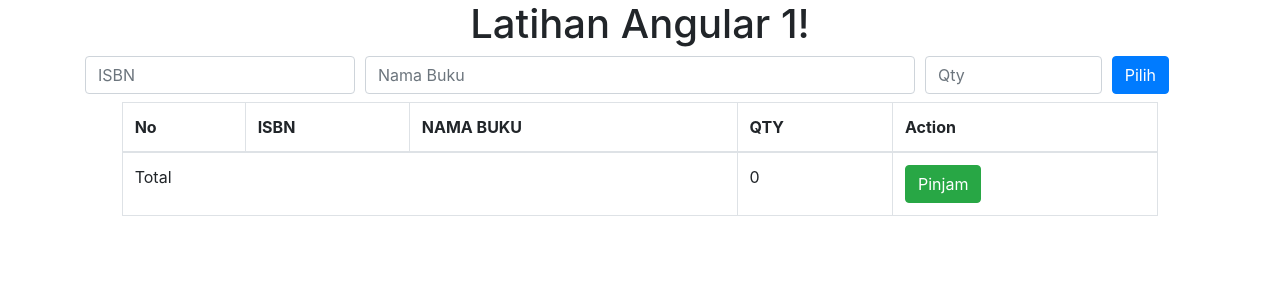
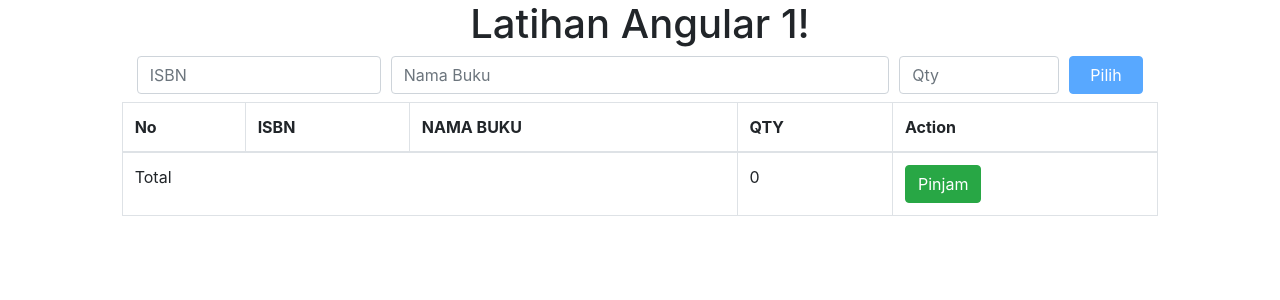
Before and after one commit to ariyaagustian/LatihanAngularSatu, an Angular app: page /reactive-buku in a window 1280 px wide. Before the commit this address led to /. Shown: the top 300 px of the page. Built offline with nearby package versions, Linux system fonts and the light colour scheme.

Commit message:
Add Reactive Form Buku

```diff
--- a/src/app/app-routing.module.ts
+++ b/src/app/app-routing.module.ts
@@ -1,7 +1,14 @@
 import { NgModule } from '@angular/core';
 import { Routes, RouterModule } from '@angular/router';
+import {BukuComponent} from './buku/buku.component';
+import {ReactiveBukuComponent} from './reactive-buku/reactive-buku.component';
 
-const routes: Routes = [];
+const routes: Routes = [
+  {path: 'buku', component: BukuComponent},
+  {path: 'reactive-buku', component: ReactiveBukuComponent}
+];
+
+
 
 @NgModule({
   imports: [RouterModule.forRoot(routes)],
--- a/src/app/app.component.html
+++ b/src/app/app.component.html
@@ -4,8 +4,7 @@
  {{ title }}!
   </h1>
 </div>
+<div>
+  <router-outlet></router-outlet>
 
-
-<app-buku></app-buku>
-
-<router-outlet></router-outlet>
+</div>
--- a/src/app/buku/buku-pilih/buku-pilih.component.html
+++ b/src/app/buku/buku-pilih/buku-pilih.component.html
@@ -15,7 +15,7 @@
             <input type="number" class="form-control mb-2" [(ngModel)]="bukuInfo.qty" id="qty" placeholder="Qty" >
           </div>
           <div class="col-sm-1">
-            <button type="button" class="btn btn-primary mb-2" (click)="pilihBuku()">Pilih</button>
+            <button type="button" class="btn btn-primary btn-block mb-2" (click)="pilihBuku()">Pilih</button>
           </div>
         </div>
     </div>
--- /dev/null
+++ b/src/app/reactive-buku/reactive-buku.component.css
@@ -0,0 +1,6 @@
+input.ng-invalid.ng-touched{
+  border: 1px solid red;
+}
+span.help-block{
+  color: red;
+}
--- /dev/null
+++ b/src/app/reactive-buku/reactive-buku.component.html
@@ -0,0 +1,77 @@
+ <div class="col-sm-10 offset-sm-1">
+    <form [formGroup]="bukuForm" (ngSubmit)="kirim()" id="form-group">
+    <div class="col-sm-12">
+      <div class="form-row align-items-center">
+        <div class="col-sm-3">
+          <label class="sr-only">ISBN</label>
+          <input type="text" class="form-control mb-2" [formControlName]="'isbn'" id="ISBN" placeholder="ISBN" >
+          <span *ngIf="!bukuForm.get('isbn').valid && bukuForm.get('isbn').touched" class="help-block">
+            <span *ngIf="bukuForm.get('isbn').errors['required']">
+              Wajib Diisi!
+            </span>
+            <span *ngIf="bukuForm.get('isbn').errors['blank']">
+              Tidak Boleh Kosong!
+            </span>
+          </span>
+        </div>
+        <div class="col-sm-6">
+          <label class="sr-only">NAMA BUKU</label>
+          <input type="text" class="form-control mb-2" [formControlName]="'namaBuku'" id="nama-buku" placeholder="Nama Buku" >
+          <span *ngIf="!bukuForm.get('namaBuku').valid && bukuForm.get('namaBuku').touched" class="help-block">
+            <span *ngIf="bukuForm.get('namaBuku').errors['required']">
+              Wajib Diisi!
+            </span>
+            <span *ngIf="bukuForm.get('namaBuku').errors['blank']">
+              Tidak Boleh Kosong!
+            </span>
+          </span>
+        </div>
+        <div class="col-sm-2">
+          <label class="sr-only">QTY</label>
+          <input type="number" class="form-control mb-2" [formControlName]="'qty'" id="qty" placeholder="Qty" >
+          <span *ngIf="!bukuForm.get('qty').valid && bukuForm.get('qty').touched" class="help-block">
+            <span *ngIf="bukuForm.get('qty').errors['required']">
+              Wajib Diisi!
+            </span>
+            <span *ngIf="bukuForm.get('qty').errors['blank']">
+              Tidak Boleh Kosong!
+            </span>
+          </span>
+        </div>
+        <div class="col-sm-1">
+          <button type="submit" class="btn btn-primary btn-block mb-2" [disabled]="!bukuForm.valid">Pilih</button>
+        </div>
+      </div>
+    </div>
+    </form>
+  </div>
+
+<div class="col-sm-10 offset-sm-1">
+  <table class="table table-striped table-bordered table-hover">
+    <thead>
+    <tr>
+      <th scope="col">No</th>
+      <th scope="col">ISBN</th>
+      <th scope="col">NAMA BUKU</th>
+      <th scope="col">QTY</th>
+      <th scope="col">Action</th>
+    </tr>
+    </thead>
+    <tbody>
+    <tr *ngFor="let buku of bukuList, let i=index">
+      <th scope="col">{{i + 1}}</th>
+      <th scope="col">{{buku.isbn}}</th>
+      <th scope="col">{{buku.namaBuku}}</th>
+      <th scope="col">{{buku.qty}}</th>
+      <th scope="col"><button class="btn btn-danger" (click)="deleteBuku(i)" >Delete</button></th>
+    </tr>
+    </tbody>
+    <tfoot>
+    <tr>
+      <td colspan="3">Total</td>
+      <td>{{getTotal()}}</td>
+      <td> <button class="btn btn-success"(click)="(getBuku())">Pinjam</button> </td>
+    </tr>
+    </tfoot>
+  </table>
+</div>
--- /dev/null
+++ b/src/app/reactive-buku/reactive-buku.component.ts
@@ -0,0 +1,73 @@
+import { Component, OnInit } from '@angular/core';
+import {FormControl, FormGroup, Validators} from '@angular/forms';
+import {BukuReactive} from './reactive-buku.model';
+import {Buku} from '../buku/buku.model';
+
+
+@Component({
+  selector: 'app-reactive-buku',
+  templateUrl: './reactive-buku.component.html',
+  styleUrls: ['./reactive-buku.component.css']
+})
+export class ReactiveBukuComponent implements OnInit {
+
+  bukuForm: FormGroup;
+  bukuList: BukuReactive[] = [];
+  totalQty: number;
+  private totalBuku: BukuReactive[];
+  private buku: any[];
+
+  constructor() {
+  }
+
+  ngOnInit() {
+    this.bukuForm = new FormGroup({
+      isbn: new FormControl(null, [Validators.required, this.cekIsEmpty]),
+      namaBuku: new FormControl(null, [Validators.required, this.cekIsEmpty]),
+      qty: new FormControl(null, [Validators.required])
+    });
+  }
+
+  kirim() {
+    const bukuReactiveModel = new BukuReactive();
+    bukuReactiveModel.isbn = this.bukuForm.get('isbn').value;
+    bukuReactiveModel.namaBuku = this.bukuForm.get('namaBuku').value;
+    bukuReactiveModel.qty = this.bukuForm.get('qty').value;
+    console.log(bukuReactiveModel);
+    this.bukuList.push(bukuReactiveModel);
+  }
+
+  cekIsEmpty(control: FormControl): { [s: string]: boolean } {
+    if (control.value && control.value.trim().length === 0) {
+      return {'blank': true};
+    }
+    return null;
+  }
+
+  deleteBuku(i) {
+    this.bukuList.splice(i, 1);
+  }
+
+  getTotal() {
+    let total = 0;
+    for (let i = 0; i < this.bukuList.length; i++) {
+      if (this.bukuList[i].qty) {
+        total += this.bukuList[i].qty;
+        this.totalQty = total;
+      }
+    }
+    return total;
+  }
+
+  getBuku() {
+    this.buku = [];
+    for (let i = 0; i < this.bukuList.length; i++) {
+      if (this.bukuList[i].namaBuku) {
+        this.buku.push(this.bukuList[i].namaBuku);
+        this.totalBuku = this.buku;
+      }
+    }
+    console.log(this.buku);
+    return alert('Buku yang dipinjam adalah : ' + this.buku);
+  }
+}
--- /dev/null
+++ b/src/app/reactive-buku/reactive-buku.model.ts
@@ -0,0 +1,5 @@
+export class BukuReactive{
+  isbn: string;
+  namaBuku: string;
+  qty: number;
+}
```
Also changed, not shown: src/app/app.module.ts (+6 -3 lines).
